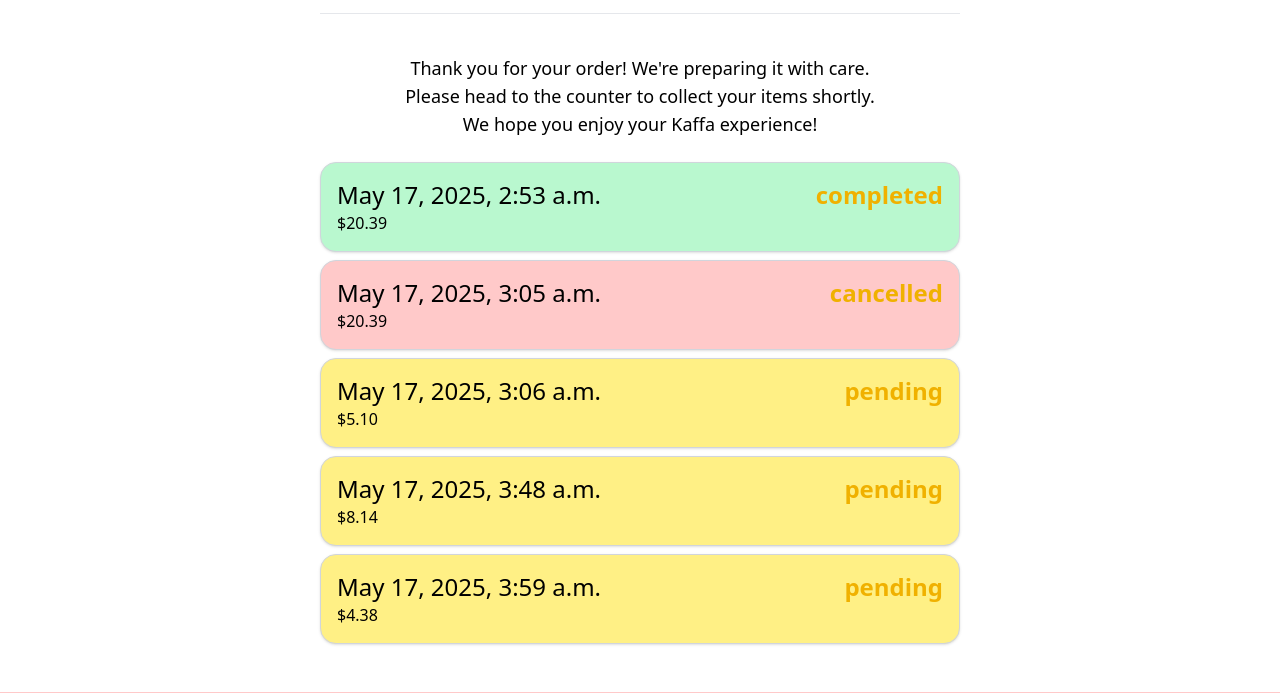
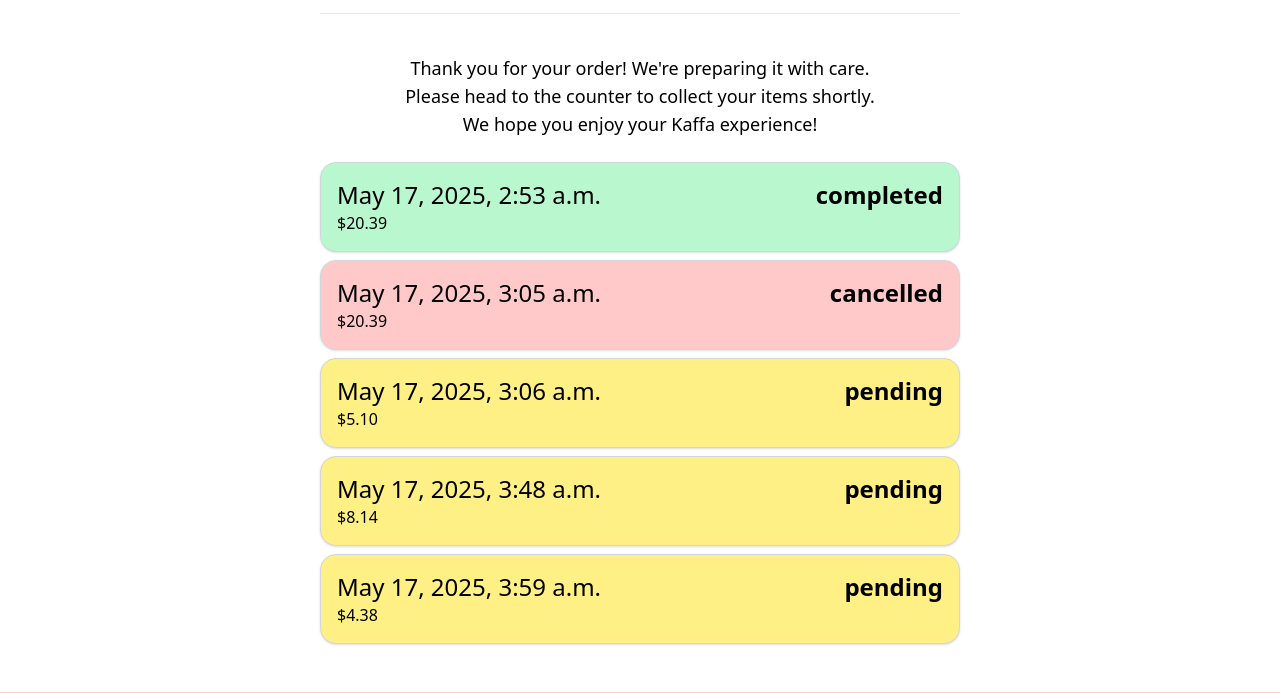
Before and after one commit to Joe-26/kaffa, a Django app: template menu/templates/order.html in a window 1280 px wide. Shown: the part 222-915 px from the top of the page. Run offline with Django 5.2, Linux system fonts and the light colour scheme; the template is opened without the code that fills it: values that come from a table or form of the project are taken from there, others are empty; data comes from the database, SQL or seed files in the repository; style sheets or scripts are compiled from the project's sources; some libraries are stand-ins or nearby versions.

Commit message:
Remove color styling from order status display in order confirmation

```diff
--- a/menu/templates/order.html
+++ b/menu/templates/order.html
@@ -88,7 +88,7 @@
                 ${{ order.total_amount }}
               </div>
             </div>
-            <div class="flex basis-1/2 justify-end font-bold text-2xl items-start text-yellow-500">{{ order.status }}</div>
+            <div class="flex basis-1/2 justify-end font-bold text-2xl items-start">{{ order.status }}</div>
         </div>
         {% endfor %}
 
```
